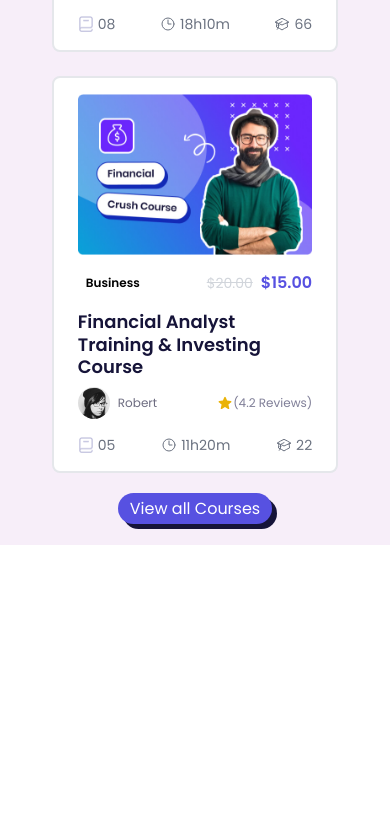
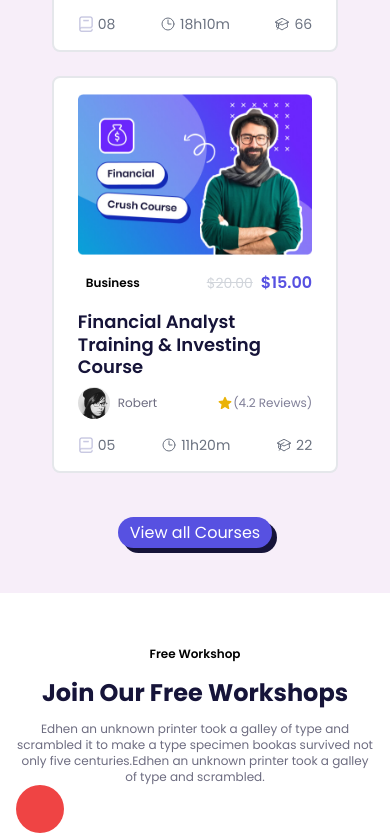
Before and after one commit to SimpleX-T/SkillGro, a React (Vite) app: page / in a window 390 px wide. Shown: the part 3100-3933 px from the top of the page. Before the commit the page ends 3645 px from the top, so only its background shows below. Built offline with nearby package versions, Linux system fonts and the light colour scheme.

Commit message:
starting about section

```diff
--- a/src/Pages/Home/LandingPage.jsx
+++ b/src/Pages/Home/LandingPage.jsx
@@ -1,6 +1,10 @@
 import { AcademicCapIcon, ArrowRightIcon } from "@heroicons/react/16/solid";
 import { PlayIcon } from "@heroicons/react/16/solid";
-import { BookOpenIcon, SparklesIcon } from "@heroicons/react/24/outline";
+import {
+	BookOpenIcon,
+	PresentationChartLineIcon,
+	SparklesIcon,
+} from "@heroicons/react/24/outline";
 import CourseViewer from "../../UI/CourseViewer";
 import Button from "../../UI/Button";
 
@@ -291,8 +295,41 @@ function LandingPage() {
 				</section>
 
 				<CourseViewer />
-				<div className='mx-auto w-1/2 my-6 text-center'>
+				<div className='mx-auto w-1/2 my-12 text-center'>
 					<Button to='courses'>View all Courses</Button>
+				</div>
+			</section>
+
+			<section className='bg-white mx-auto px-4 pt-12'>
+				<div className='w-full flex flex-col sm:flex-row md:w-5/6 text-center'>
+					<img
+						src='/about_img.png'
+						alt='Boy and girl reading'
+						className='hidden sm:block'
+					/>
+					<div>
+						<Tag text='Free Workshop' />
+						<h2 className='text-[#161439] text-2xl font-bold my-3'>
+							Join Our Free Workshops
+						</h2>
+						<p className='text-xs text-[#6D6C80] md:w-[60ch] text-center'>
+							Edhen an unknown printer took a galley of type and
+							scrambled it to make a type specimen bookas survived
+							not only five centuries.Edhen an unknown printer
+							took a galley of type and scrambled.
+						</p>
+						<div className='flex gap-4'>
+							<div className='flex items-center gap-4'>
+								<div>
+									<PresentationChartLineIcon
+										className='rounded-full p-6 bg-red-500'
+										width={20}
+										color='white'
+									/>
+								</div>
+							</div>
+						</div>
+					</div>
 				</div>
 			</section>
 		</>
```
Also changed, not shown: public/about_img.png (added).
